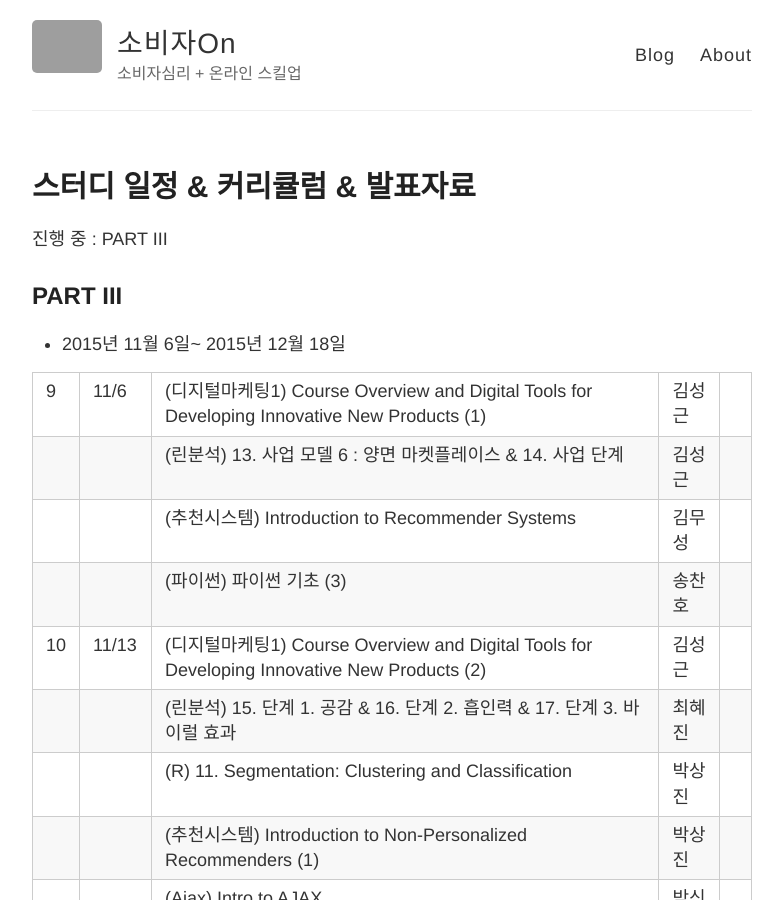
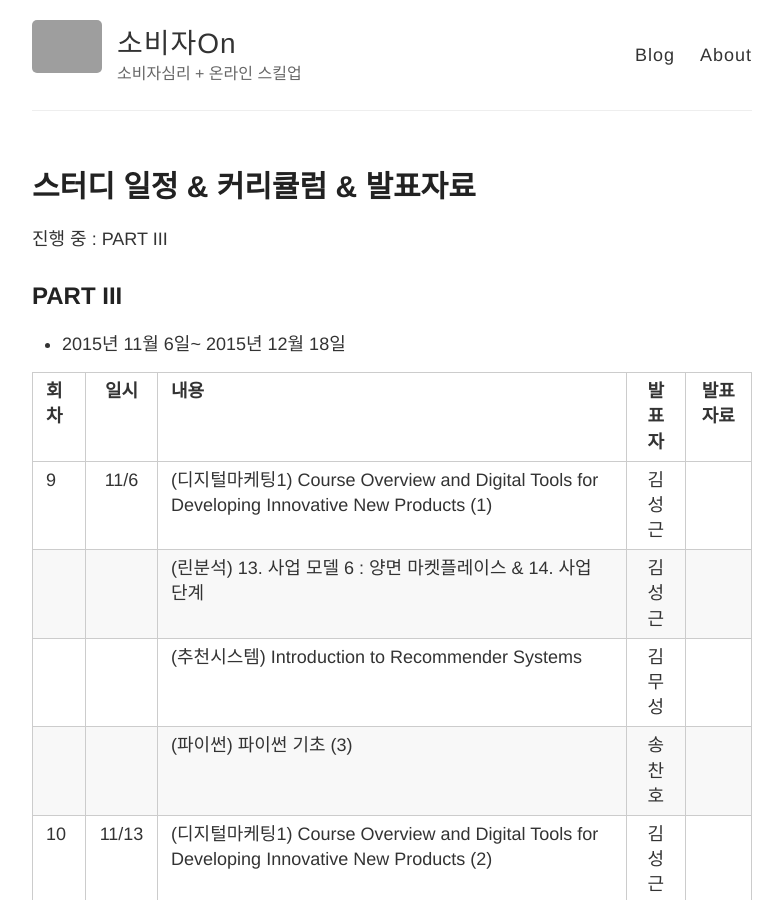
Before and after one commit to psygement/conpsy, a Jekyll site: the page built from _posts/2015-8-21-SCHEDULE.md, in a window 1280 px wide and 900 px high. Shown: the whole window, without its empty margins (248-1031 px from the left). Built offline with Jekyll 4.4.1, drawn with Linux system fonts in a browser that asks for light colours; Markdown is read by kramdown in place of the engine named in the settings; grey boxes are pictures that could not be loaded.

Commit message:
Update 2015-8-21-SCHEDULE.md

```diff
--- a/_posts/2015-8-21-SCHEDULE.md
+++ b/_posts/2015-8-21-SCHEDULE.md
@@ -9,7 +9,8 @@ title: 스터디 일정 & 커리큘럼 & 발표자료
 
 * 2015년 11월 6일~ 2015년 12월 18일
 
-
+| 회차  | 일시   | 내용                                  | 발표자  |              발표자료                    |
+| ----- |:------:| :-------------------------------------|:-------:|:----------------------------------------: |
 | 9 |11/6 |(디지털마케팅1) Course Overview and Digital Tools for Developing Innovative New Products (1) |김성근 | |
 |   |    |(린분석) 13. 사업 모델 6 : 양면 마켓플레이스 & 14. 사업 단계 |김성근| |
 |   |    |(추천시스템) Introduction to Recommender Systems |김무성| |
```
